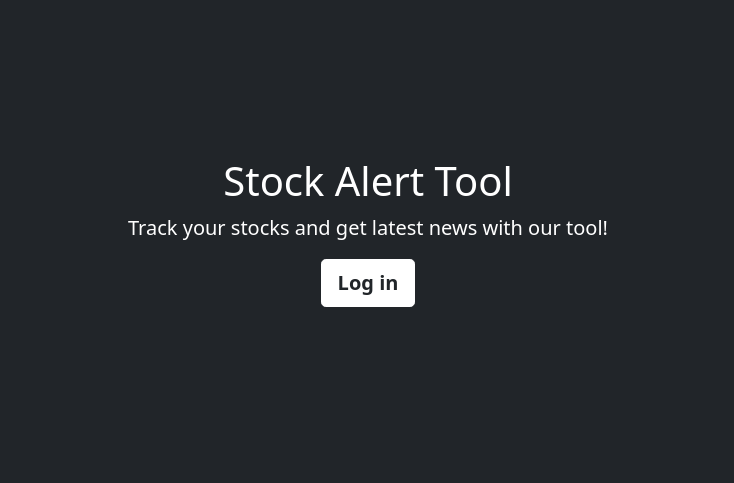
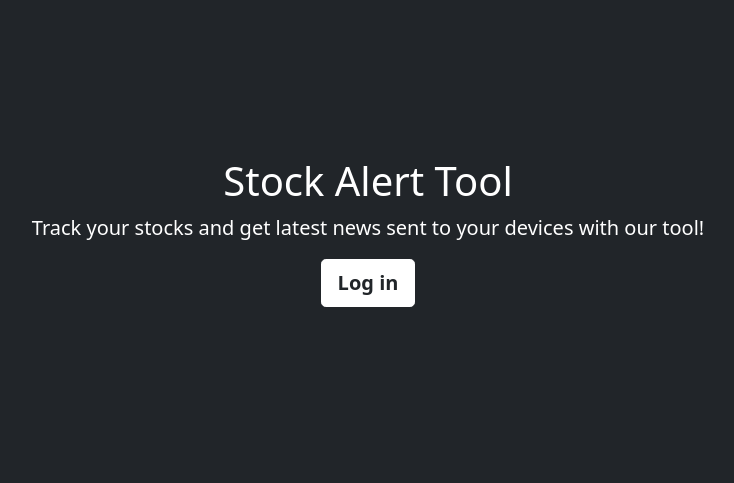
Before and after one commit to s3845636/stock-alert, a Flask app: page / in a window 1280 px wide. Shown: the part 96-579 px from the top of the page, without its empty margins (272-1006 px from the left). Run offline with Flask 2, Linux system fonts and the light colour scheme; some libraries are stand-ins or nearby versions.

Commit message:
minor changes

```diff
--- a/cover/templates/index.html
+++ b/cover/templates/index.html
@@ -49,7 +49,7 @@
     </header>
   <main class="px-3">
     <h1>Stock Alert Tool</h1>
-    <p class="lead">Track your stocks and get latest news with our tool!</p>
+    <p class="lead">Track your stocks and get latest news sent to your devices with our tool!</p>
     <p class="lead">
       <a href="{{ url_for('login.login_user') }}" class="btn btn-lg btn-secondary fw-bold border-white bg-white text-dark">Log in</a>
     </p>
--- a/login/templates/login.html
+++ b/login/templates/login.html
@@ -24,7 +24,7 @@
       <img class="mb-4" src="/static/python.svg" alt="" width="144" height="114">
       <h1 class="h3 mb-3 fw-normal">Please sign in</h1>
       <label for="inputEmail" class="visually-hidden">User name</label>
-      <input type="" id="inputEmail" class="form-control mb-2" placeholder="User name" required autofocus name="username">
+      <input type="" id="inputEmail" class="form-control mb-2" placeholder="Username" required autofocus name="username">
 
       <label for="inputPassword" class="visually-hidden">Password</label>
       <input type="password" id="inputPassword" class="form-control  mb-2" placeholder="Password" required name="password">
```
